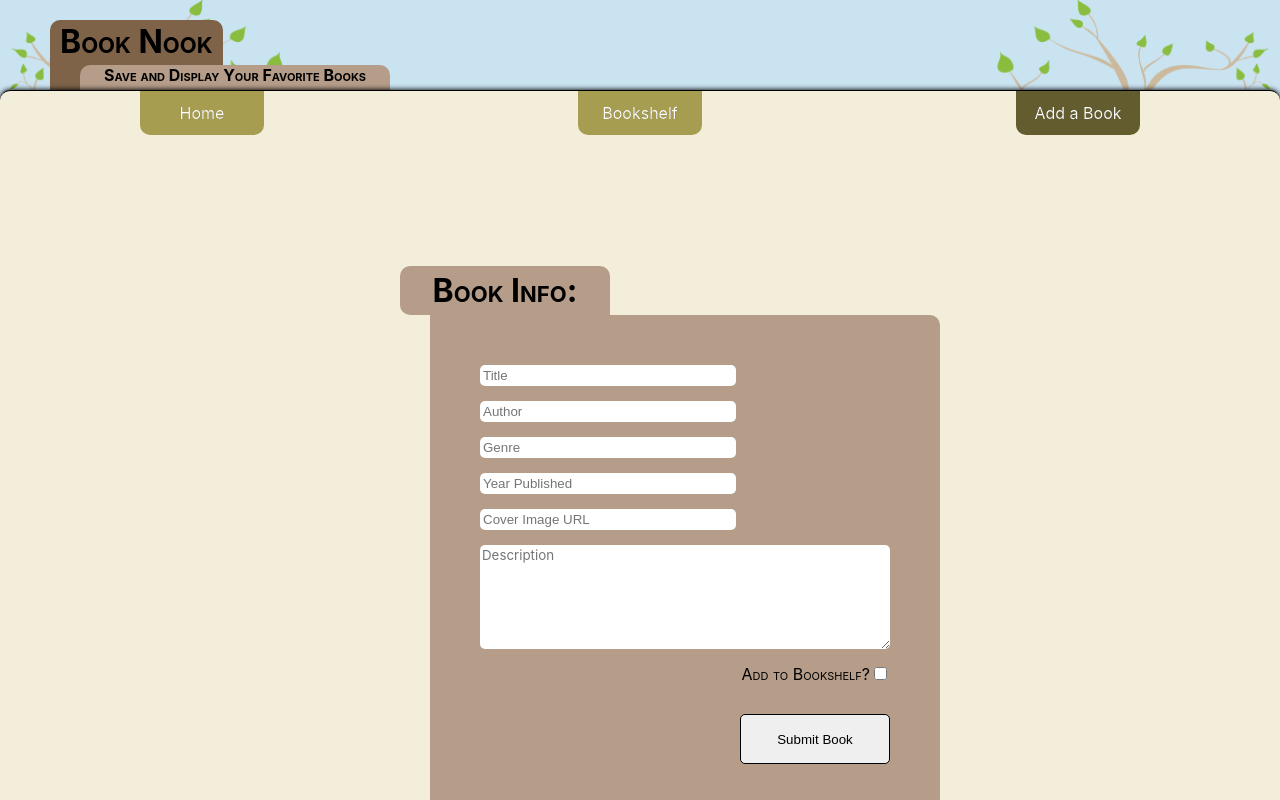
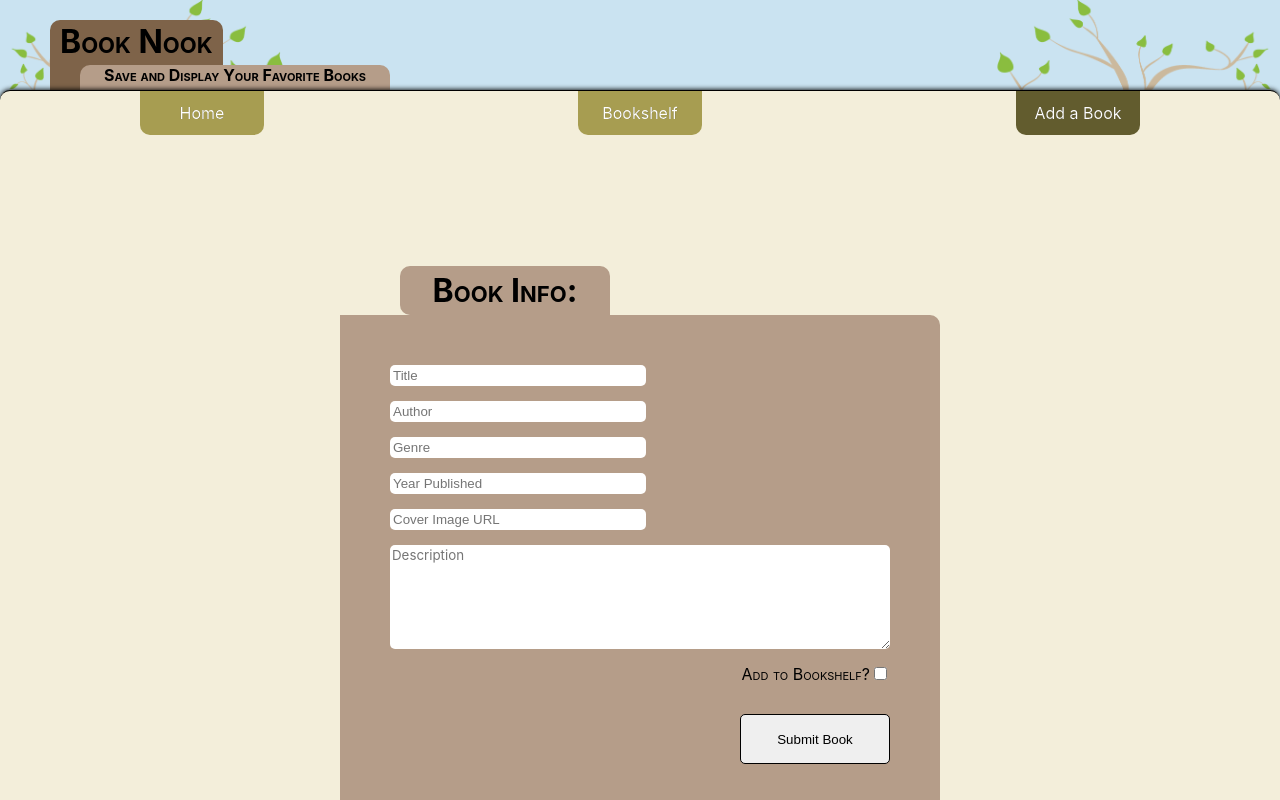
Before and after one commit to thevirtualboy/phase-2-partner-project-v2, a React (Create React App) app: page /addbook in a window 1280 px wide. Shown: the top 800 px of the page. Built offline with nearby package versions, Linux system fonts and the light colour scheme; no server answers.

Commit message:
maybe fix again

```diff
--- a/src/components/AddBook.js
+++ b/src/components/AddBook.js
@@ -5,7 +5,6 @@ const formStyle = {
     flexDirection: "column",
     rowGap: "15px",
     maxWidth: "500px",
-    marginLeft: "90px",
     background: "#b59d89",
     padding: "50px",
     border: "none",
```
